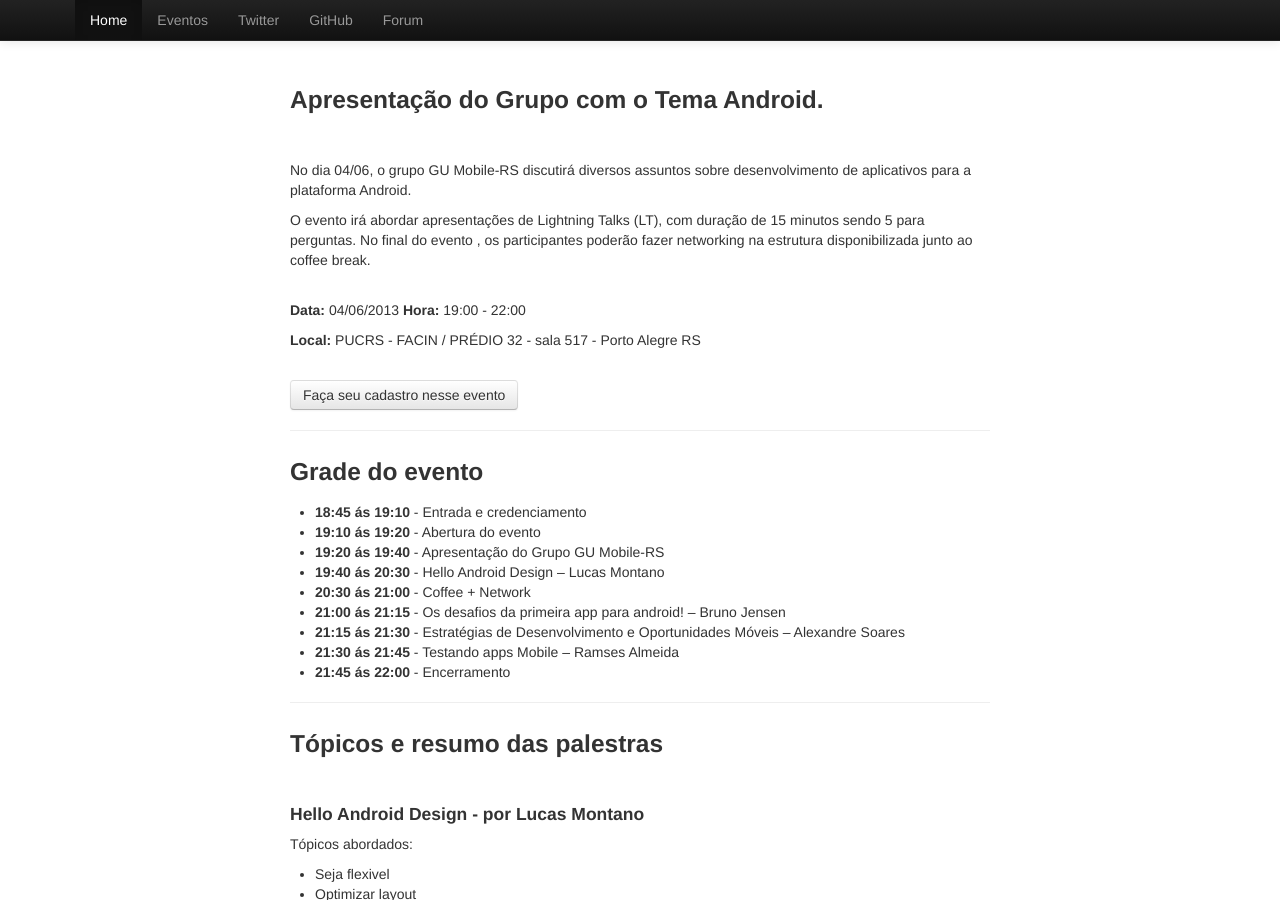
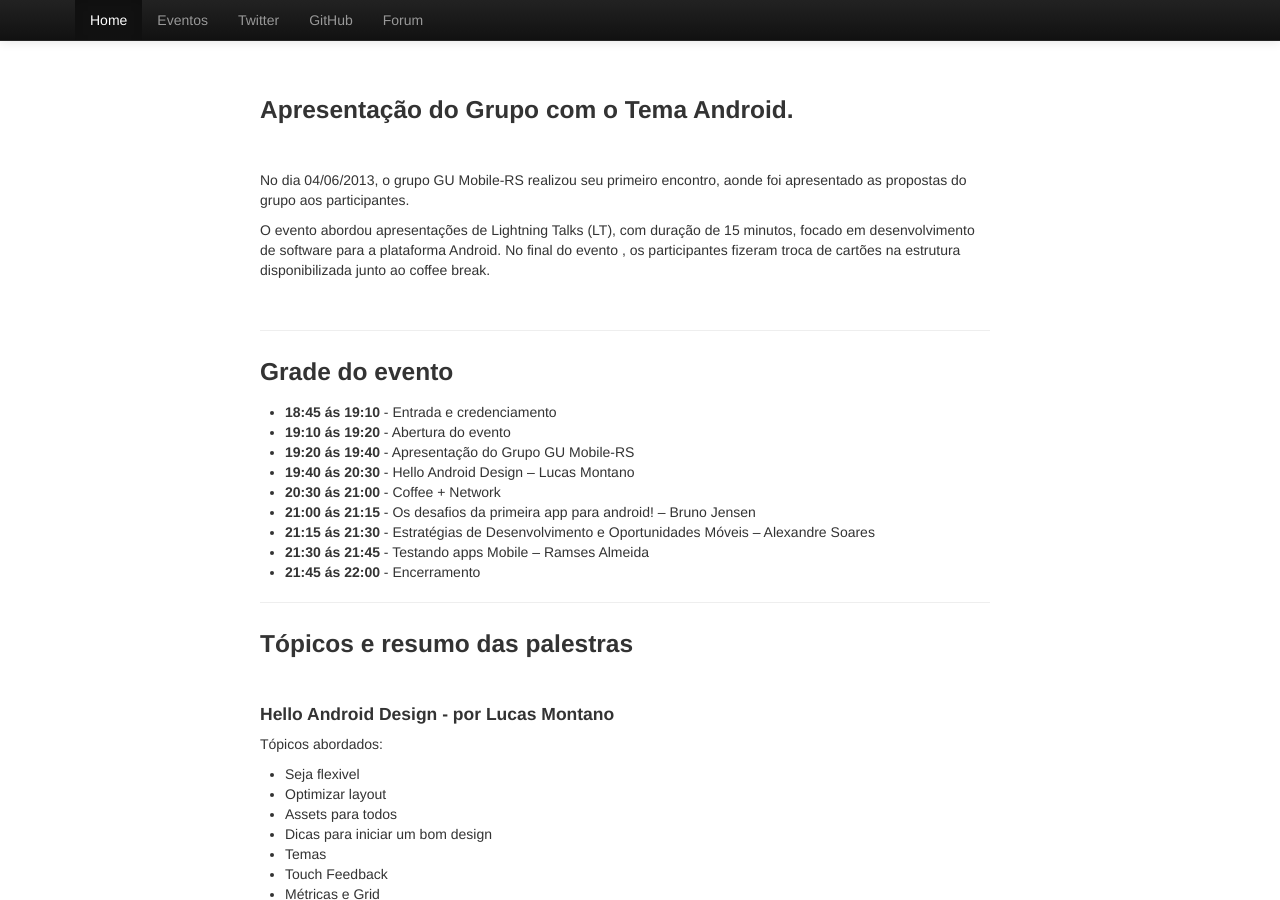
Before and after one commit to vameri/gumobilers.github.com, a Jekyll site: the page built from _posts/2013-06-04-evento-apresentacao-grupo.html, in a window 1280 px wide and 900 px high. Built offline with Jekyll 4.4.1, drawn with Linux system fonts in a browser that asks for light colours.

Commit message:
update post

```diff
--- a/_posts/2013-06-04-evento-apresentacao-grupo.html
+++ b/_posts/2013-06-04-evento-apresentacao-grupo.html
@@ -1,23 +1,16 @@
 ---
 layout: default
 title: Apresentação do Grupo com o Tema Android.
-description: No dia 04/06, o grupo GU Mobile-RS discutirá diversos assuntos sobre desenvolvimento de aplicativos para a plataforma Android.
+description: O grupo GU Mobile-RS realizou seu primeiro encontro, aonde foi apresentado as propostas do grupo aos participantes.
 ---
 
-<article>
+<div class="row">
   	<h3>Apresentação do Grupo com o Tema Android.</h3>
   	<p>&nbsp;</p>
-  	<p>No dia 04/06, o grupo GU Mobile-RS discutirá diversos assuntos sobre desenvolvimento de aplicativos para a plataforma Android.</p>
+  	<p>No dia 04/06/2013, o grupo GU Mobile-RS realizou seu primeiro encontro, aonde foi apresentado as propostas do grupo aos participantes.</p>
 
-	<p>O evento irá abordar apresentações de Lightning Talks (LT), com duração de 15 minutos sendo 5 para perguntas.  No final do evento , os participantes poderão fazer networking na estrutura disponibilizada junto ao coffee break.</p>
+	<p>O evento abordou apresentações de Lightning Talks (LT), com duração de 15 minutos, focado em desenvolvimento de software para a plataforma Android.  No final do evento , os participantes fizeram troca de cartões na estrutura disponibilizada junto ao coffee break.</p>
 	<br>
-
-  	<p><strong>Data:</strong> 04/06/2013 <strong>Hora:</strong> 19:00 - 22:00</p>
-
-	<p><strong>Local:</strong> PUCRS - FACIN / PRÉDIO 32 - sala 517 - Porto Alegre RS</p>
-	<br>
-
-	<p><a href="http://www.sucesurs.org.br/evento/desenvolvimento-aplicacoes-mobile-com-android" class="btn">Faça seu cadastro nesse evento</a></p>
 
 	<hr>
 
@@ -66,7 +59,6 @@ description: No dia 04/06, o grupo GU Mobile-RS discutirá diversos assuntos sob
 	<p>Irei abordar algumas ferramentas pagas e Open Source para utilização. Uma breve apresentação das ferramentas.</p>
 	<hr>
 
-
 	<h3>Palestrantes:</h3>
 	<br>
 
@@ -85,4 +77,4 @@ description: No dia 04/06, o grupo GU Mobile-RS discutirá diversos assuntos sob
 	<h4>Ramses Almeida</h4>
 	<p>Viciado em tecnologia, entusiasta culinário, fã de corridas, gosto muito de desenvolvimento e aplicativos mobile. Atualmente estudo mais desenvolvimento para android, mas tento não me focar excluisivamente em android. Acredito que a tendência é aumentar a opção de Sistemas para mobile e o mercado fique mais segregado.</p>
 
-</article>
+</div>
```
